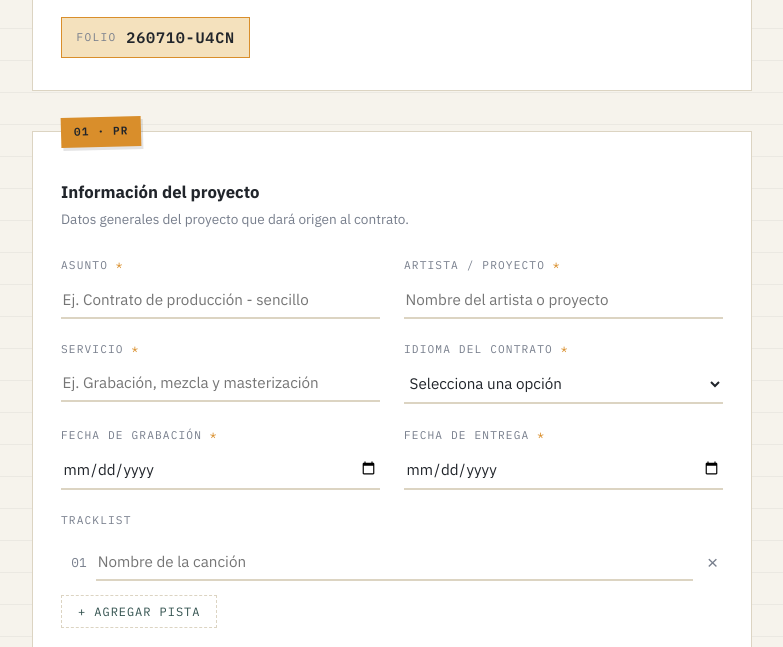
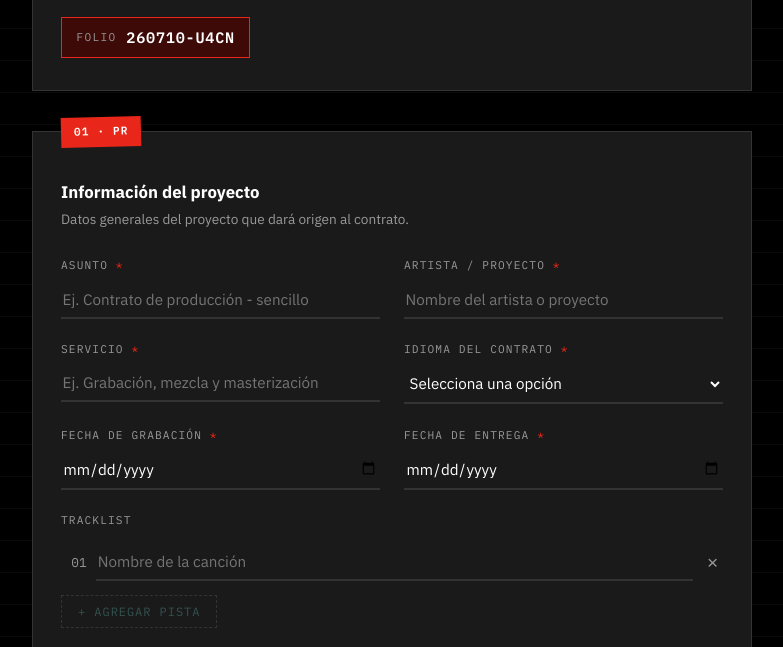
Before and after one commit to paulinabbadillo/DISQUERA, a plain HTML site: page index 2.html in a window 1280 px wide. Shown: the part 291-938 px from the top of the page, without its empty margins (248-1031 px from the left). Drawn offline with Linux system fonts and the light colour scheme.

Commit message:
Update index 2.html

```diff
--- a/index 2.html
+++ b/index 2.html
@@ -9,14 +9,14 @@
 <link href="https://fonts.googleapis.com/css2?family=IBM+Plex+Mono:wght@400;500;600&family=IBM+Plex+Sans:wght@400;500;600;700&display=swap" rel="stylesheet">
 <style>
   :root{
-    --bg:#F6F3EC;
-    --surface:#FFFFFF;
-    --ink:#21252B;
-    --ink-soft:#777E8C;
-    --line:#DCD4C2;
-    --rule: rgba(33,37,43,.05);
-    --accent:#D98E2B;
-    --accent-soft:#F4E1BD;
+    --bg:#000000;
+    --surface:#1A1A1A;
+    --ink:#FFFFFF;
+    --ink-soft:#999999;
+    --line:#333333;
+    --rule: rgba(255,255,255,.04);
+    --accent:#E8271A;
+    --accent-soft:#3D0A07;
     --teal:#33524F;
     --error:#B5482F;
     --success:#3F6B4F;
```
